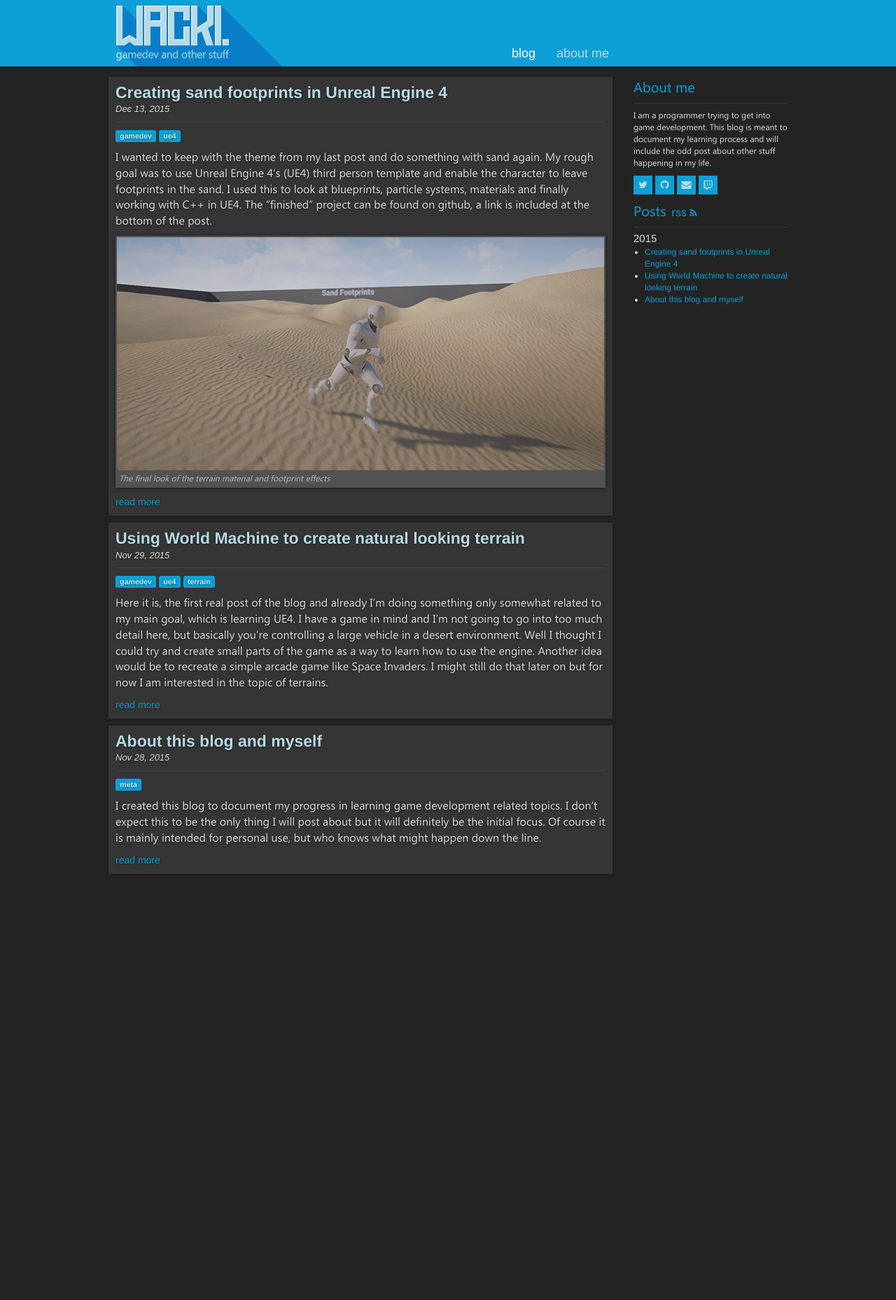
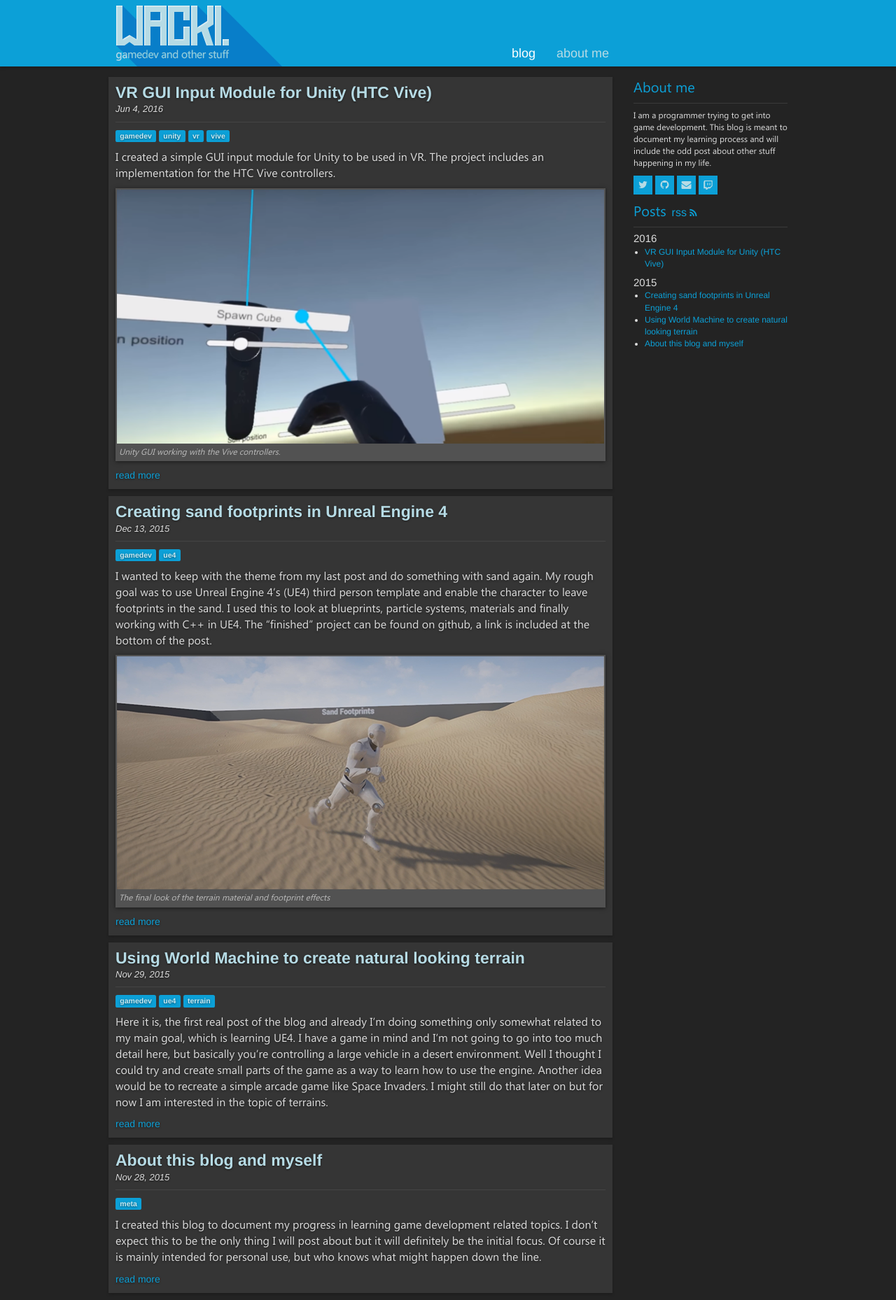
Before and after one commit to wacki/wacki.github.io, a Jekyll site: the page built from index.html, in a window 1280 px wide. Shown: the whole page at 70% size. Built offline with Jekyll 4.4.1, drawn with Linux system fonts in a browser that asks for light colours; nearby versions of some CDN libraries; before the commit the page ends 1259 px from its top, so only the background shows below that.

Commit message:
new post

```diff
--- a/_includes/head.html
+++ b/_includes/head.html
@@ -4,7 +4,7 @@
     <meta name="viewport" content="width=device-width, initial-scale=1">
     <!-- The above 3 meta tags *must* come first in the head; any other head content must come *after* these tags -->
 
-    <title>{{ site.title }}{% if page.title %} - {{ page.title }}{% endif %}</title>
+    <title>{% if page.title %}{{ page.title }} - {% endif %}{{ site.title }}</title>
 	<meta name="description" content="{% if page.excerpt %}{{ page.excerpt | strip_html | strip_newlines | truncate: 160 }}{% else %}{{ site.description }}{% endif %}">
     <meta name="author" content="{{ site.author.name }}">
 
--- a/_includes/post-list-entry.html
+++ b/_includes/post-list-entry.html
@@ -1,6 +1,6 @@
 <div class="post">
     <div>
-        <h3>{{ post.title }}</h3>
+        <h3><a href="{{ post.url }}">{{ post.title }}</a></h3>
         <time datetime="{{ post.date | date_to_xmlschema }}" itemprop="datePublished">{{ post.date | date: "%b %-d, %Y" }}</time>
     </div>
 
--- /dev/null
+++ b/_posts/2016-06-04-vr-gui-input-module-for-unity-htc-vive.md
@@ -0,0 +1,47 @@
+---
+layout: post
+title:  "VR GUI Input Module for Unity (HTC Vive)"
+date:   2016-06-04 08:00:00 +0100
+categories: ['gamedev', 'unity', 'vr', 'vive']
+---
+
+I created a simple GUI input module for Unity to be used in VR. The project includes an implementation for the HTC Vive controllers.
+
+{% include inline-image.html src="2016-06-vrgui/gui.png" description="Unity GUI working with the Vive controllers." %}
+
+
+<!--more-->
+
+<br>
+
+I am fortunate enough to be able to use an HTC Vive at my workplace. After starting out in Unity I soon found myself wanting to use Unity's uGUI system in VR. So of course the first thing I did was head on over to Google and check if someone had already done the work for me. Sure enough I came upon a solution by [vrinflux](http://www.vrinflux.com/using-the-vive-controllers-for-unity-4-6-ui-ugui/) who put their results on Github for everyone to use. I liked their solution but I wanted something not as tightly coupled with the vive and that would support more than just two controllers. I am also not too fond of the cursor they used in their project. What I had in mind was more in the line of how the steam VR overlay did things, using a sort of laser pointer as a visual guide.
+
+{% include inline-image.html src="2016-06-vrgui/steamvr-750x400.jpg" description="SteamVR Steam overlay." %}
+
+<br>
+
+***LaserPointerInputModule***
+This is the actual Unity Input Module. It handles GUI interaction and lets *IUILaserPointerControllers* know if they enter or exit a GUI element.
+
+***IUILaserPointerControllers***
+Is the abstract base class for all controllers that want to interact with *LaserPointerInputModule*. Concrete classes have to provide an implementation for button up and down functions. The class also handles the actual laser pointer visualization.
+
+***ViveUILaserPointerController***
+Is the (currently) only concrete implementation of the laser pointer controller. It uses the haptic pulse feature of the Vive controllers to let the user know whenever he enters a new GUI element.
+
+<br>
+
+<p>
+    <div class="inline-image" style="display: block;"><div class="video-container">
+        <iframe src="https://www.youtube.com/embed/mD16LejMc9A" frameborder="0"></iframe>
+        </div>
+        <p>Here you see the current state of the project.</p>
+    </div>
+</p>
+
+You can check it out on Github:
+{% include github-repo-card.html user="wacki" repo="Unity-VRInputModule" %}
+
+<br>
+
+I am pleased with the current state of this project. The only thing I’d like to change whenever I get the time is the laser pointer visualization. Currently the *IUILaserPointerController* handles the visualization of the laser pointer. I do this mostly because I require the *LaserPointerInputModule* to tell me the results of GUI raycasts and this way I can just do it all at one point. It would be much better though if I could have a self contained laser pointer visualization component that can do GUI raycasts without having to rely on an Input module. It shouldn’t be that big of an issue actually and when I get the time to do it I’ll update the project.
--- a/_sass/_layout.scss
+++ b/_sass/_layout.scss
@@ -101,12 +101,14 @@ hr {
     box-shadow: 0px 2px 4px rgba(0, 0, 0, 0.21);
 }
 
-.post h3 {
+.post h3, .post h3 a, .post h3 a:hover {
 	font-weight: bold;
 	font-size: 23px;
 	margin: 0px;
     color: $main-color-light;
 }
+
+
 .video-container {
 	position:relative;
 	padding-bottom:56.25%;
```
Also changed, not shown: assets/posts/images/2016-06-vrgui/gui.png (added), assets/posts/images/2016-06-vrgui/steamvr-750x400.jpg (added).
